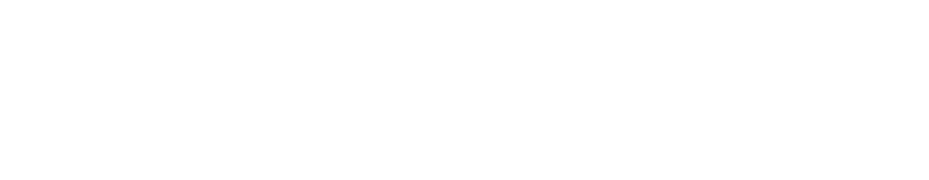
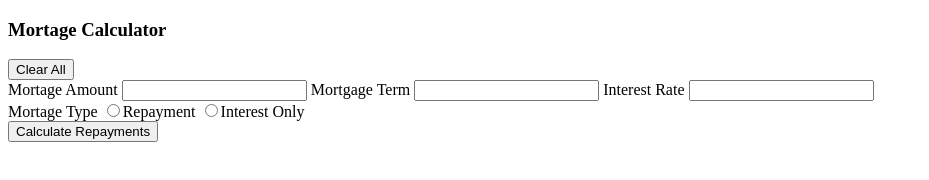
Before and after one commit to vgrosado/Mortgage-Calculator, a plain HTML site: page index.html in a window 1280 px wide. Shown: the whole page, without its empty margins (0-929 px from the left). Drawn offline with Linux system fonts and the light colour scheme.

Commit message:
Calculator structure built

```diff
--- a/index.html
+++ b/index.html
@@ -8,6 +8,37 @@
     <title>Mortgage Calculator</title>
 </head>
 <body>
+    <main>
+        <!-- calculator -->
+        <section class="calculator">
+            <div class="calculator__heading-wrapper">
+                <h3 class="calculator__heading">Mortage Calculator</h3>
+                <button class="calculator__resut-button">Clear All</button>
+            </div>
+            <form class="calculator__form">
+                <label for="amount">Mortage Amount
+                    <input type="number"></input>
+                </label>
+                <label for="amount">Mortgage Term
+                    <input type="number"></input>
+                </label>
+                <label for="amount"> Interest Rate
+                    <input type="number"></input>
+                </label>
+                <div class="calculator__mortgage-type">
+                    <label for="type"> Mortage Type
+                        <input type="radio" value="Repayment">Repayment</input>
+                        <input type="radio" value="Interest-Only">Interest Only</input>
+                    </label>
+                </div>
+                <button class="calculator__button" type="submit">Calculate Repayments</button>
+            </form>
+        </section>
 
+        <!-- results -->
+        <section class="results">
+
+        </section>
+    </main>
 </body>
 </html>
--- a/scripts/index.js
+++ b/scripts/index.js
@@ -1,3 +1,4 @@
+
 function calculateMortgage(cost, term, interest, type) {
 
     //convert percentage to decimal
```
